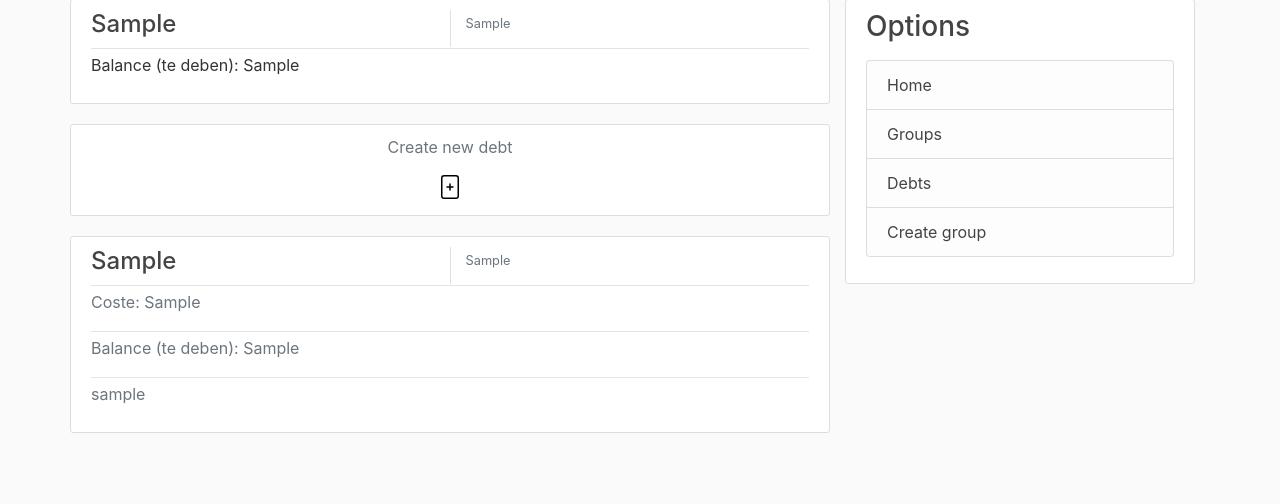
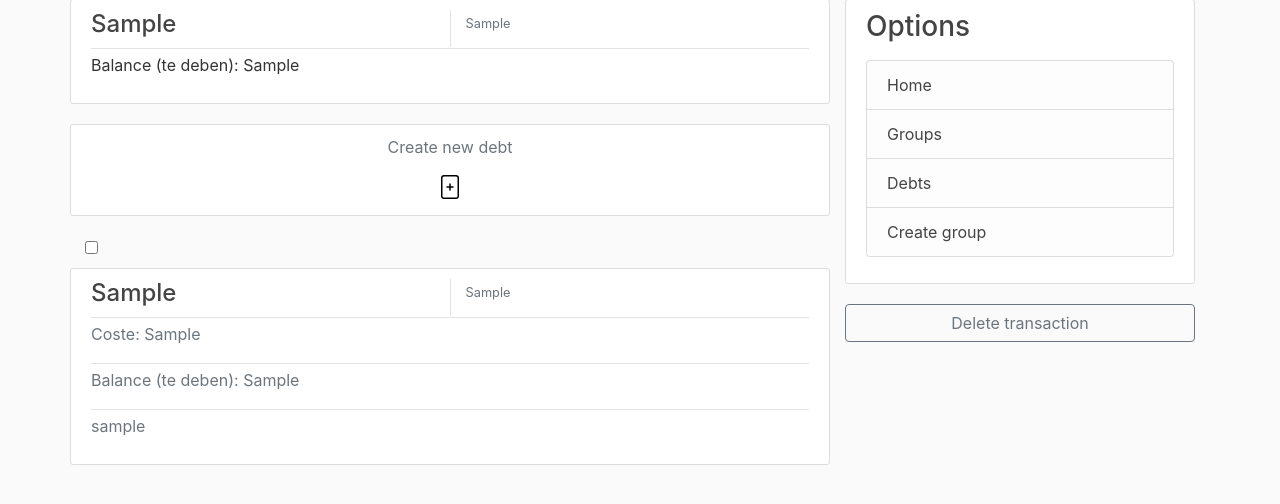
Before and after one commit to asierfdln/lostickes, a Django app: template applostickes/templates/applostickes/group.html in a window 1280 px wide. Shown: the part 105-609 px from the top of the page. Run offline with Django 3.2, Linux system fonts and the light colour scheme; the template is opened without the code that fills it: most values are stand-ins (such as "Sample title", 1, 10 or a date in 2020); some libraries are stand-ins or nearby versions.

Commit message:
preparado para eliminar transacciones

```diff
--- a/applostickes/templates/applostickes/group.html
+++ b/applostickes/templates/applostickes/group.html
@@ -46,6 +46,9 @@
   </div>
 </a>
 {% for transaction in group.3 %}
+<label for="check">
+  <input type="checkbox" id="check">
+</label>
 <a class="article-title" role="button"
   href="{% url 'debt' debtName=transaction.0 transaction_identifier=transaction.5 %}">
   <div style="justify-content: center;" class="row">
@@ -98,6 +101,16 @@
     </article>
   </div>
 </a>
+<!-- <script>
+  function functionShow() {
+    var x = document.getElementById("check");
+    if (x.style.display === "none") {
+      x.style.display = "block";
+    } else {
+      x.style.display = "none";
+    }
+  }
+</script> -->
 {% endfor %}
 {% endblock %}
 {% block side %}
@@ -115,5 +128,7 @@
     </ul>
     </p>
   </div>
+  <!-- <button role="button" class="btn btn-outline-secondary" onclick="functionShow()">Select transaction</button> -->
+  <button role="button" class="btn btn-outline-secondary btn-block" onclick="myFunction()">Delete transaction</button>
 </div>
 {% endblock side %}
```
